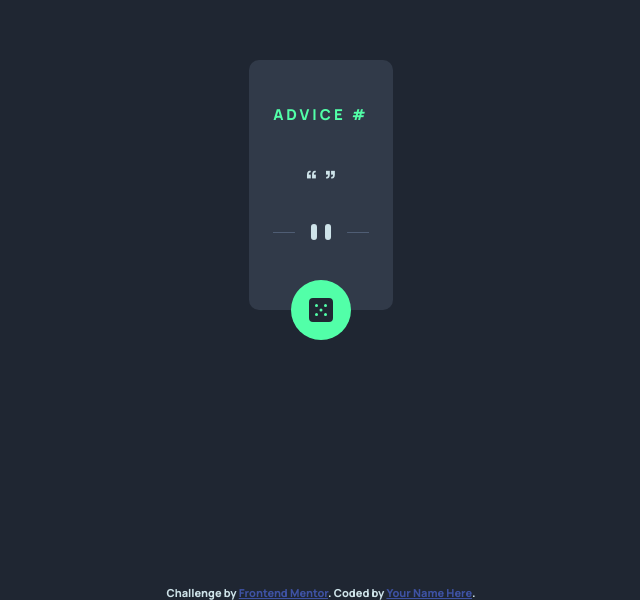
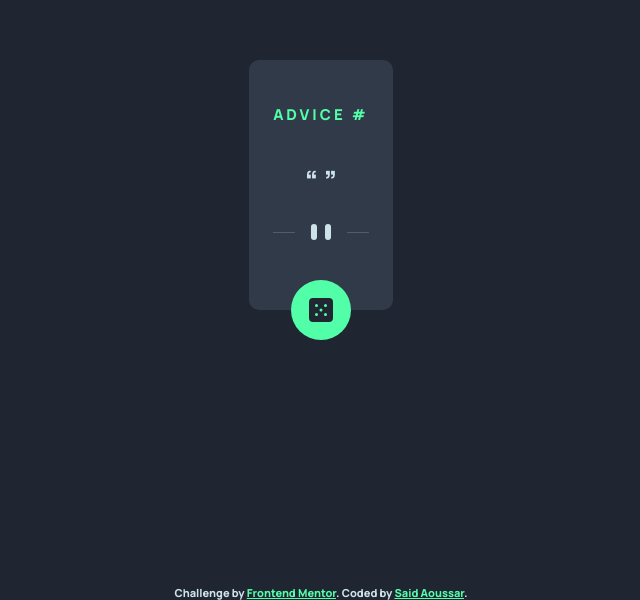
Before and after one commit to SaidAoussar/advice-generator-app, a plain HTML site: page index.html in a window 1280 px wide. Shown: the part 215-815 px from the top of the page, without its empty margins (319-959 px from the left). Drawn offline with Linux system fonts and the light colour scheme; no server answers.

Commit message:
update footer

```diff
--- a/index.html
+++ b/index.html
@@ -21,7 +21,7 @@
         text-align: center;
       }
       .attribution a {
-        color: hsl(228, 45%, 44%);
+        color: #52ffa8;
       }
     </style>
   </head>
@@ -36,12 +36,12 @@
         </div>
       </div>
     </main>
-    <div class="attribution">
+    <footer class="attribution">
       Challenge by
       <a href="https://www.frontendmentor.io?ref=challenge" target="_blank"
         >Frontend Mentor</a
-      >. Coded by <a href="#">Your Name Here</a>.
-    </div>
+      >. Coded by <a href="https://saidaoussar.tech/">Said Aoussar</a>.
+    </footer>
     <script src="./app/js/app.js"></script>
   </body>
 </html>
```
